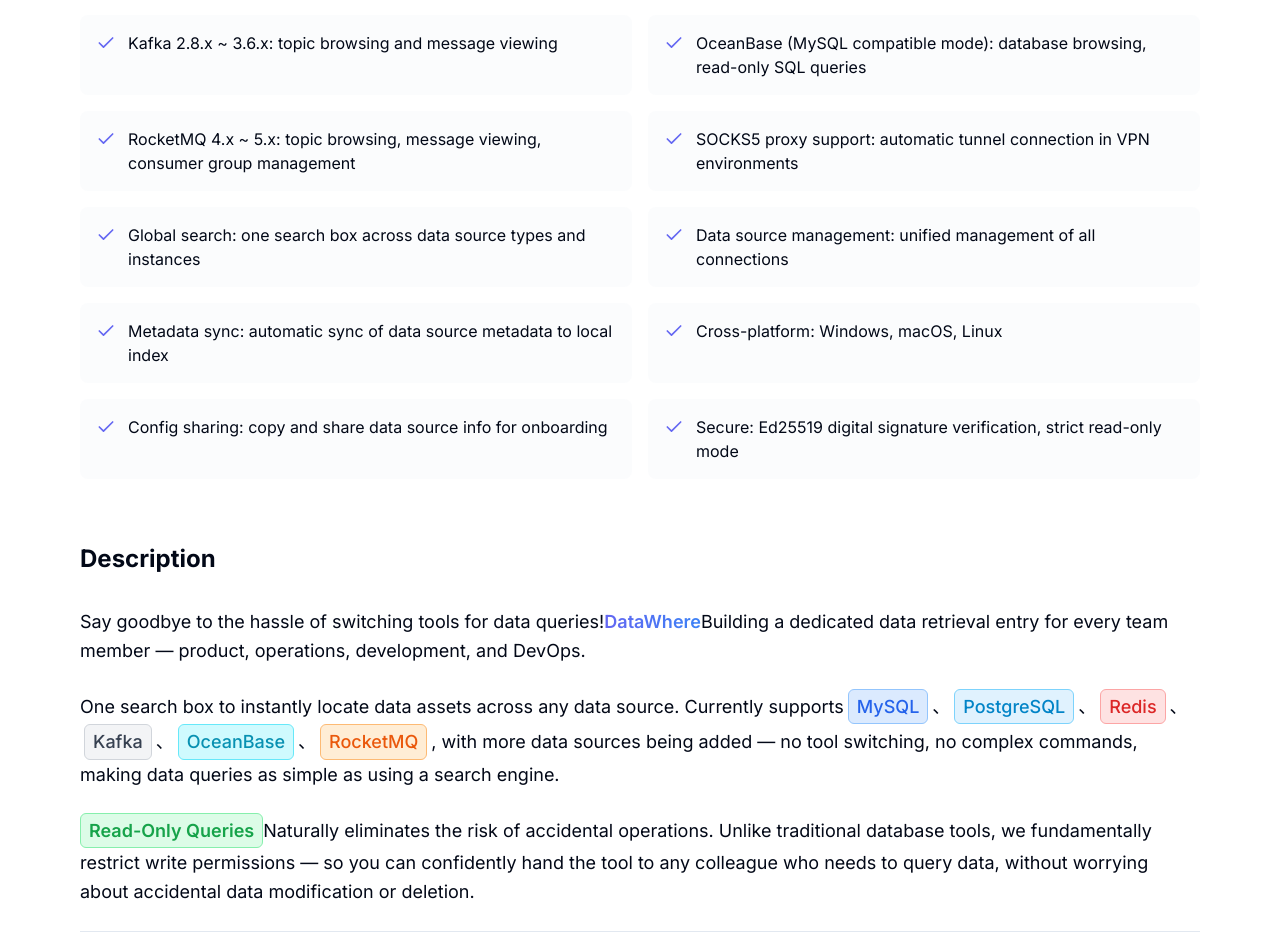
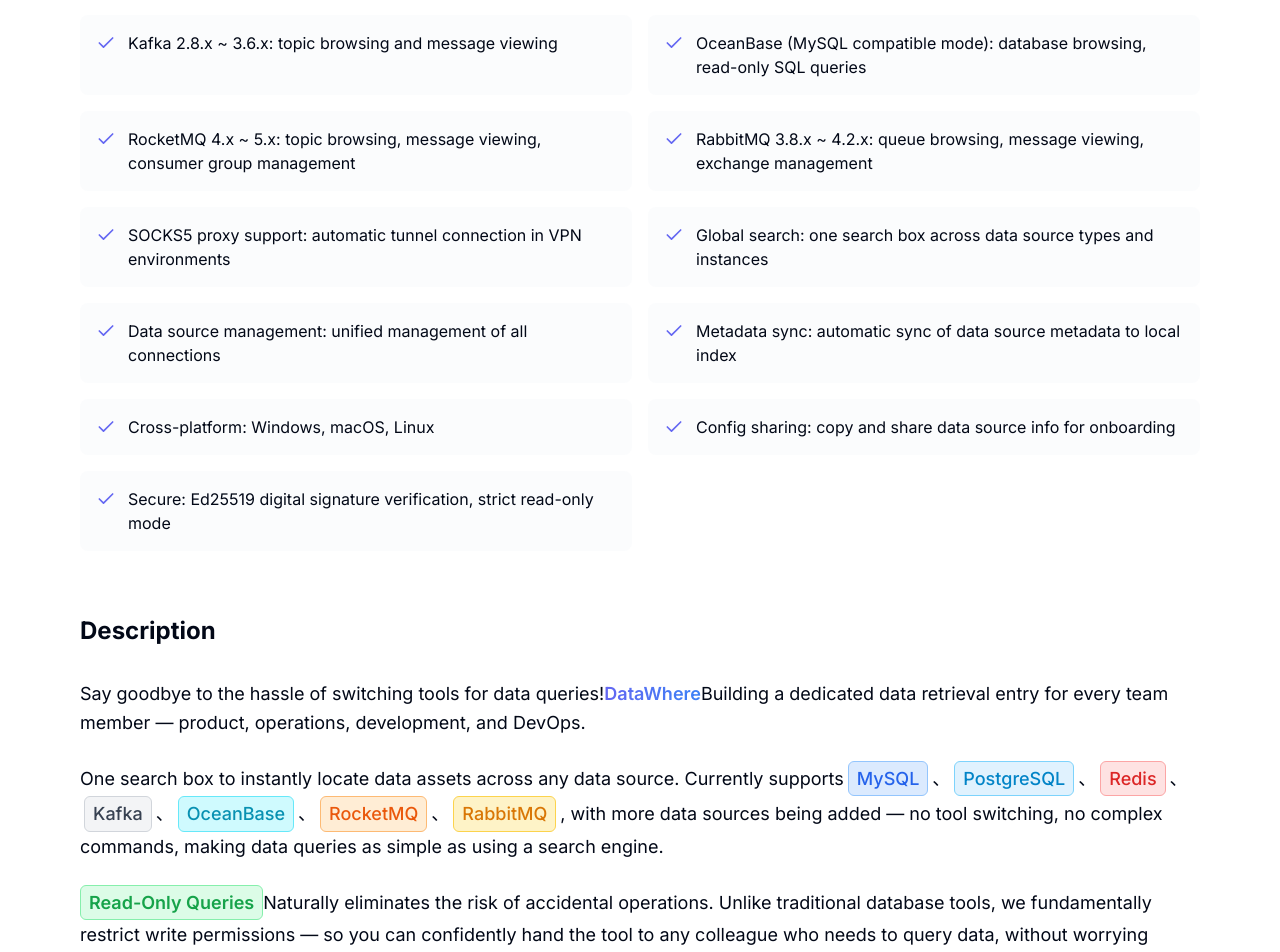
Before and after one commit to CodingGyd/opc-homePage, a Next.js app: page /en/products/1 in a window 1280 px wide. Shown: the part 940-1892 px from the top of the page. Built offline with nearby package versions, Linux system fonts and the light colour scheme; no server answers.

Commit message:
release: add RabbitMQ to product descriptions and features

```diff
--- a/app/[locale]/products/[id]/ProductDetailClient.tsx
+++ b/app/[locale]/products/[id]/ProductDetailClient.tsx
@@ -423,6 +423,10 @@ export default function ProductDetailClient({ locale, id }: ProductDetailClientP
               <span className="inline-flex items-center mx-1 px-2 py-0.5 rounded-md bg-orange-100 dark:bg-orange-900/50 border border-orange-300 dark:border-orange-700 text-orange-600 dark:text-orange-400 font-medium">
                 RocketMQ
               </span>
+              、
+              <span className="inline-flex items-center mx-1 px-2 py-0.5 rounded-md bg-amber-100 dark:bg-amber-900/50 border border-amber-300 dark:border-amber-700 text-amber-600 dark:text-amber-400 font-medium">
+                RabbitMQ
+              </span>
               {t('data.1.rich.search_more')}
             </p>
             <p className="text-lg leading-relaxed">
--- a/i18n/messages/en.json
+++ b/i18n/messages/en.json
@@ -95,7 +95,7 @@
       "1": {
         "name": "DataWhere",
         "short_description": "One search box, search through all your data",
-        "description": "DataWhere is a universal data source access platform, designed to be a unified data query entry. Through pluggable data source adapters, it supports connecting to various databases, caches, message queues, and more. Currently supports MySQL, PostgreSQL, Redis, Kafka, OceanBase, and RocketMQ, with more data source types being added continuously. Core principles: Unified (one entry for any data source), Simple (as easy to use as a search engine), Secure (read-only mode, data stays local).",
+        "description": "DataWhere is a universal data source access platform, designed to be a unified data query entry. Through pluggable data source adapters, it supports connecting to various databases, caches, message queues, and more. Currently supports MySQL, PostgreSQL, Redis, Kafka, OceanBase, RocketMQ, and RabbitMQ, with more data source types being added continuously. Core principles: Unified (one entry for any data source), Simple (as easy to use as a search engine), Secure (read-only mode, data stays local).",
         "features": [
           "Universal data source access: pluggable architecture, continuously expanding",
           "MySQL 5.6.x ~ 8.4.x: database browsing, read-only SQL queries",
@@ -104,6 +104,7 @@
           "Kafka 2.8.x ~ 3.6.x: topic browsing and message viewing",
           "OceanBase (MySQL compatible mode): database browsing, read-only SQL queries",
           "RocketMQ 4.x ~ 5.x: topic browsing, message viewing, consumer group management",
+          "RabbitMQ 3.8.x ~ 4.2.x: queue browsing, message viewing, exchange management",
           "SOCKS5 proxy support: automatic tunnel connection in VPN environments",
           "Global search: one search box across data source types and instances",
           "Data source management: unified management of all connections",
@@ -120,6 +121,7 @@
           { "title": "Redis Workspace", "description": "Redis key-value browsing and management" },
           { "title": "Kafka Workspace", "description": "Kafka message browsing and viewing" },
           { "title": "RocketMQ Workspace", "description": "RocketMQ topic, message, and consumer group management" },
+          { "title": "RabbitMQ Workspace", "description": "RabbitMQ queue, message, and exchange management" },
           { "title": "Data Source Management", "description": "Unified management of all connections" }
         ],
         "rich": {
--- a/i18n/messages/zh.json
+++ b/i18n/messages/zh.json
@@ -91,7 +91,7 @@
       "1": {
         "name": "DataWhere",
         "short_description": "一个搜索框，搜遍你所有的数据",
-        "description": "DataWhere是一款通用的数据源接入平台，致力于打造成统一的数据查询入口。通过插件化的数据源适配器，支持接入各类数据库、缓存、消息队列等数据源。目前已实现 MySQL、PostgreSQL、Redis、Kafka、OceanBase、RocketMQ 的接入，后续将持续扩展更多数据源类型。核心理念：统一（一个入口，接入任意数据源）、简单（像搜索引擎一样易用）、安全（只读模式，数据不出本地）。",
+        "description": "DataWhere是一款通用的数据源接入平台，致力于打造成统一的数据查询入口。通过插件化的数据源适配器，支持接入各类数据库、缓存、消息队列等数据源。目前已实现 MySQL、PostgreSQL、Redis、Kafka、OceanBase、RocketMQ、RabbitMQ 的接入，后续将持续扩展更多数据源类型。核心理念：统一（一个入口，接入任意数据源）、简单（像搜索引擎一样易用）、安全（只读模式，数据不出本地）。",
         "features": [
           "通用数据源接入：插件化架构，持续扩展更多数据源类型",
           "已支持 MySQL 5.6.x ~ 8.4.x：数据库浏览、只读 SQL 查询",
@@ -100,6 +100,7 @@
           "已支持 Kafka 2.8.x ~ 3.6.x：Topic 浏览和消息查看",
           "已支持 OceanBase（MySQL 兼容模式）：数据库浏览、只读 SQL 查询",
           "已支持 RocketMQ 4.x ~ 5.x：Topic 浏览、消息查看、消费组管理",
+          "已支持 RabbitMQ 3.8.x ~ 4.2.x：队列浏览、消息查看、交换机管理",
           "SOCKS5 代理支持：VPN 环境下自动识别并建立隧道连接",
           "全局搜索：一个搜索框，跨数据源类型、跨连接实例统一检索",
           "数据源管理：统一管理所有数据源连接",
@@ -116,6 +117,7 @@
           { "title": "Redis 工作台", "description": "Redis 键值浏览与管理" },
           { "title": "Kafka 工作台", "description": "Kafka 消息浏览与查看" },
           { "title": "RocketMQ 工作台", "description": "RocketMQ Topic、消息与消费组管理" },
+          { "title": "RabbitMQ 工作台", "description": "RabbitMQ 队列、消息与交换机管理" },
           { "title": "数据源管理", "description": "统一管理所有数据源连接" }
         ],
         "rich": {
```
